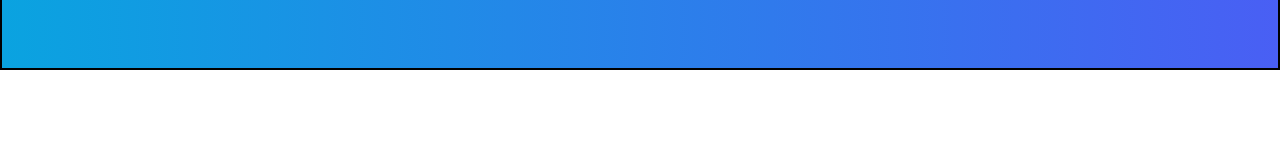
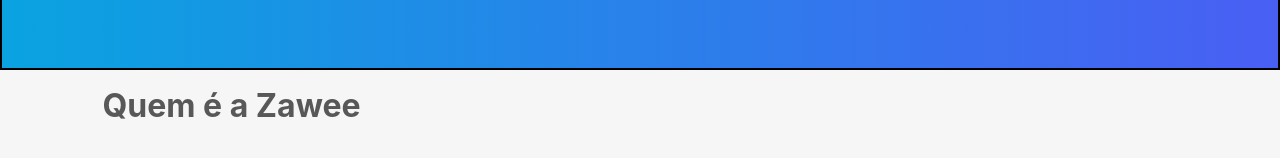
Before and after one commit to brendammelo/site-zawee-reactjs, a React (Create React App) app: page / in a window 1280 px wide. Shown: the part 734-892 px from the top of the page. Before the commit the page ends 804 px from the top, so only its background shows below. Built offline with nearby package versions, Linux system fonts and the light colour scheme.

Commit message:
inicio component quem somos

```diff
--- a/src/App.js
+++ b/src/App.js
@@ -2,11 +2,13 @@ import React from 'react';
 import logo from './logo.svg';
 import './App.css';
 import HeaderComponent from './components/header/HeaderComponent';
+import QuemSomos from './components/quemSomos/QuemSomos';
 
 
 const App = () => (
   <div className="App">
     <HeaderComponent />
+    <QuemSomos />
 
   </div>
 );
--- /dev/null
+++ b/src/components/quemSomos/QuemSomos.js
@@ -0,0 +1,14 @@
+import React from 'react';
+import './quemSomos.css';
+
+const QuemSomos = () => {
+    return (
+        <div className="container">
+            <div className="title"><h2>Quem é a Zawee</h2></div>
+            <div className="content"></div>
+            <div className="button"></div>
+        </div>
+    )
+}
+
+export default QuemSomos
--- /dev/null
+++ b/src/components/quemSomos/quemSomos.css
@@ -0,0 +1,13 @@
+.container {
+    height: 70vh;
+    padding-left: 8vw;
+    padding-right: 8vw;
+    background-color: #f6f6f6;
+}
+
+.title > h2{
+    font-size: 2em;
+    color: #585858;
+    margin: 0;
+    padding-top: 2vh;
+}
--- a/src/index.js
+++ b/src/index.js
@@ -5,13 +5,16 @@ import App from './App';
 import * as serviceWorker from './serviceWorker';
 
 import Header from './components/header/HeaderComponent';
+import QuemSomos from './components/quemSomos/QuemSomos';
+
 
 ReactDOM.render(
-
+<>
 < Header />
+< QuemSomos />
 
 
-
+  </>
 
 
 
```
Also changed, not shown: src/components/impulsionar/ImpulsionarComponent.js (deleted), src/components/impulsionar/impulsionarComponent.css (deleted).
